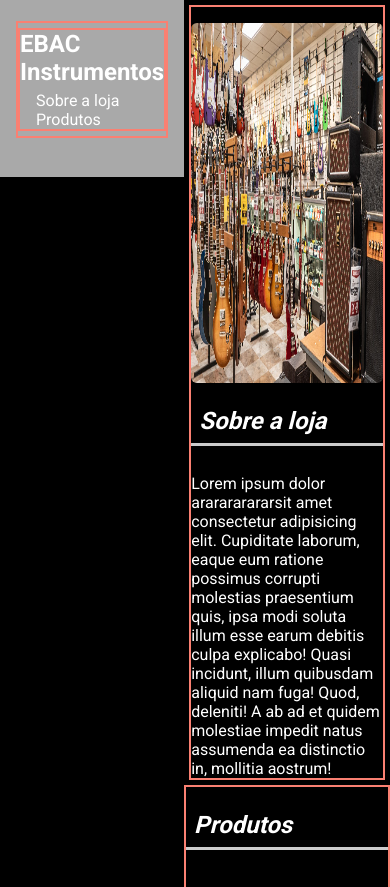
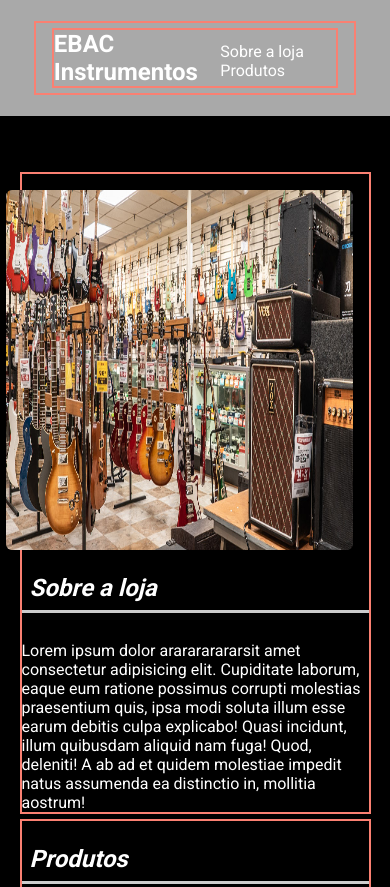
Before and after one commit to henriquebertoli/curso_ebac_frontend, a plain HTML site: page css_responsivo/index.html in a window 390 px wide. Shown: the top 887 px of the page. Drawn offline with Linux system fonts and the light colour scheme.

Commit message:
adicionado comentarios de duvidas

```diff
--- a/css_responsivo/main.css
+++ b/css_responsivo/main.css
@@ -18,12 +18,10 @@ body {
 }
 
 header .container {
-  display: block;
-  /*display:flex;
-  flex-direction: column;
-  justify-content: center;
-  align-items: center;*/
-
+  display: flex;
+  flex-direction: row;
+  justify-content: space-between;
+  align-items: center;
 }
 
 header li {
@@ -104,15 +102,17 @@ button {
   border-radius: 6px;
 }
 
-@media screen and (max-width: 640px) {
+@media screen and (max-width: 1023px) {
+
   .global_container {
-    display: grid;
-    grid-template-columns: 1fr 2fr;
-    grid-template-rows: 10% 45% 45%;
-
+    display:grid;
+    grid-template-columns: 1fr 1fr;
+    grid-template-rows: 10% 90%;
+/*O grid não esta alinhado da forma desejada
+ A seção SOBRE A LOJA, deveria estar abaixo do
+ Header, como alinha corretamente?*/
     grid-template-areas:
       'header produto'
-      'sobre produto'
       'sobre produto';
   }
 
@@ -133,15 +133,16 @@ button {
   }
 
   .container-about {
-    max-width: 95%;
+    max-width: 90%;
     flex-direction: column;
+    grid-area: sobre;
   }
 
   .container-about img {
     max-width: 100%;
   }
 
-  section .producto {
+  section .produto {
     grid-area: produto;
   }
 
@@ -164,22 +165,33 @@ button {
   }
 }
 
-/*@media screen and (min-width: 641px) and (max-width: 1023px) {
+@media screen and (max-width: 640px) {
+
   .global_container {
-    display: grid;
-    grid-template-columns: 50% 50%;
-    grid-template-rows: 10% 90%;
-  }
 
-  .about {
-    flex-direction: column;
-    flex-wrap: wrap;
-    grid-column: 1/1;
-    grid-row: 2/3;
-  }
+    display:block;
+    }
 
-  .products {
-    grid-row: 1/3;
-  }
+    .container {
+      width: 90%;
+      display: flex;
+      flex-direction: column;
+    }
+
+    .container-about img {
+      width: 90%;
+      align-self:center;
+      /*1-Como faço para que a foto ocupe-
+       todo o espaço do container?
+       2- O conteudo desse container e do header -
+       Vazam para fora em displays menores (558px)
+       Como evitar esse comportamento?*/
+
+    }
+
+    button {
+      width: 100%;
+      margin-top: 5px;
+    }
+
 }
-*/
```
